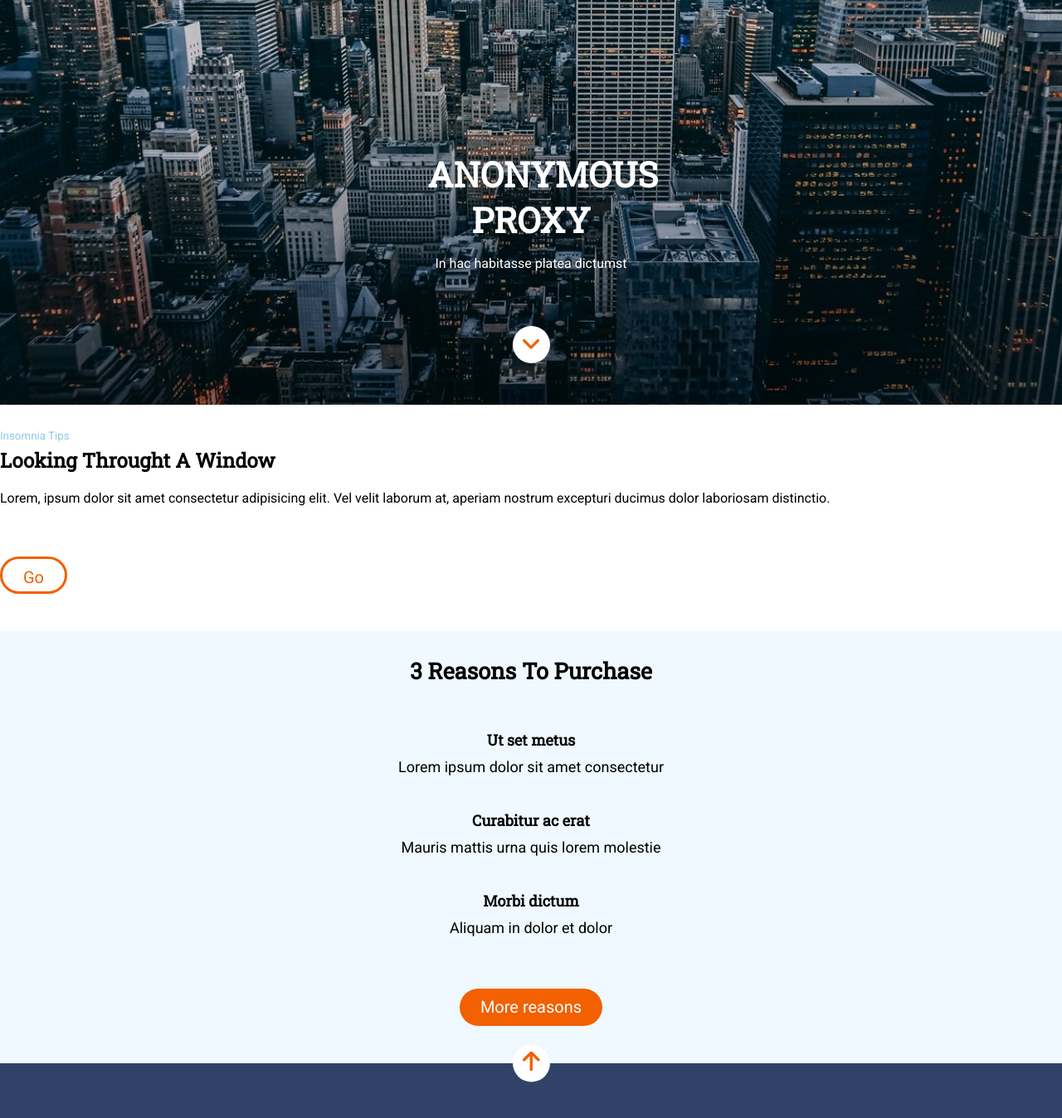
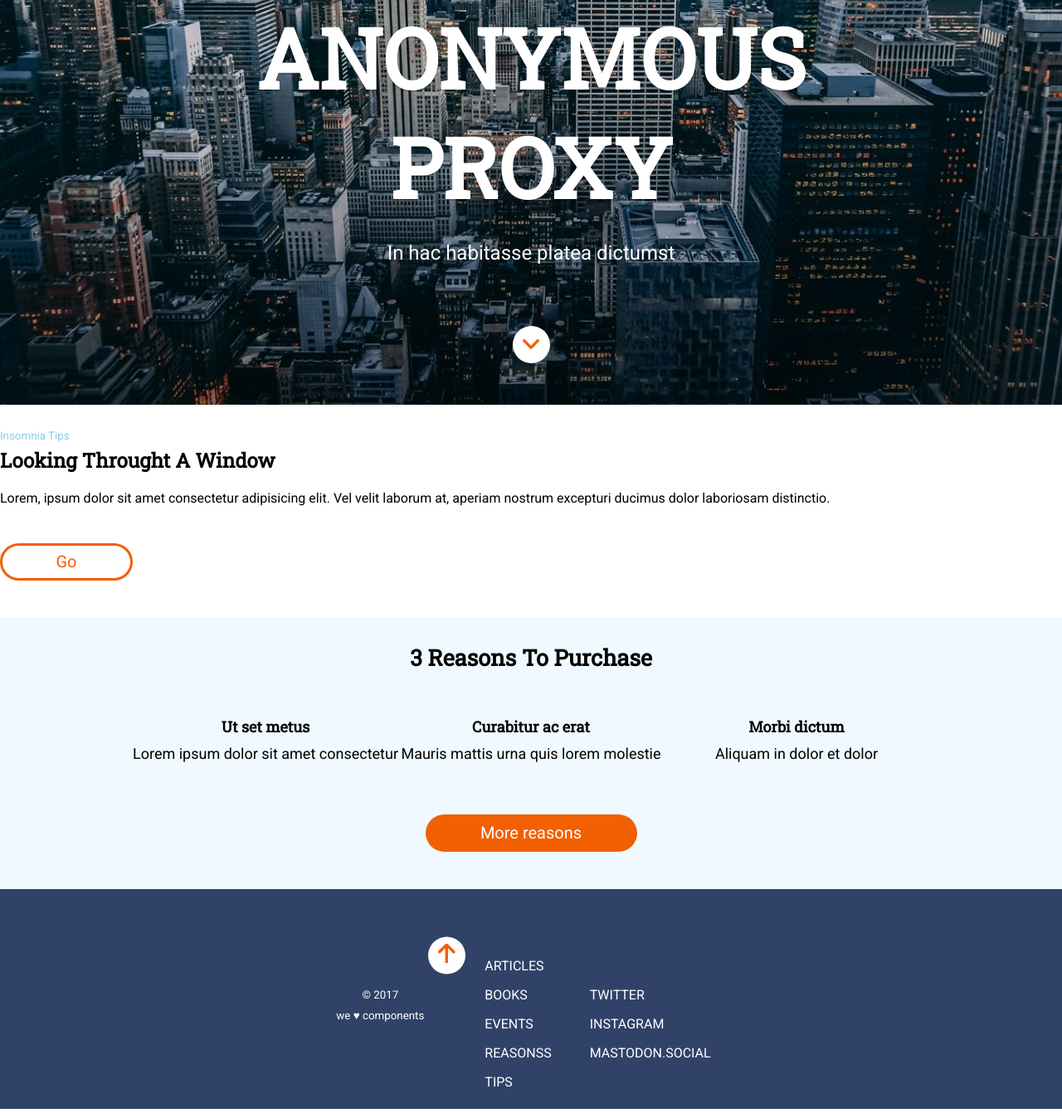
Before and after one commit to btdvalle/m1-evaluacion-final-btdvalle, a website: page docs/index.html in a window 1280 px wide. Shown: the part 312-1660 px from the top of the page at 83% size. Drawn offline with nearby package versions, Linux system fonts and the light colour scheme; files that its build step writes are made by us from their sources.

Commit message:
Add mediaqueries

```diff
--- a/_src/assets/scss/components/_buttons.scss
+++ b/_src/assets/scss/components/_buttons.scss
@@ -3,16 +3,35 @@
 .btn__small {
   border: solid $color-btn 3px;
   color: $color-btn;
+  width: 75px;
+
+  @media all and (min-width:768px){
+    width: 90px;
+  }
+
+  @media all and (min-width:1200px){
+    width: 160px;
+  }
 }
 
 .btn__big{
     background: $color-btn;
     color: $color-btn-font;
+    width: 185px;
 
+    @media all and (min-width:768px){
+      width: 210px;
+    }
+
+    @media all and (min-width:1200px){
+      width: 255px;
+    }
 }
 
 .btn{
-  display: inline-block;
+  display: flex;
+  justify-content: center;
+  align-items: center;
   height: 45px;
   padding: 10px 25px;
   border-radius: 25px;
--- a/_src/assets/scss/layout/_footer.scss
+++ b/_src/assets/scss/layout/_footer.scss
@@ -9,11 +9,30 @@
     background: $color-bg-footer;
     color: $color-font-footer;
 
+    @media all and (min-width:768px){
+        flex-flow: row nowrap;
+        justify-content: space-evenly;
+    }
+
+    @media all and (min-width:1200px){
+        justify-content: center;
+    }
+
     .menu{
         list-style: none;
         padding: 0;
         text-align: center;
         margin-bottom: 30px;
+
+        @media all and (min-width:768px){
+            text-align: left;
+
+        }
+
+        @media all and (min-width:1200px){
+            margin: 15px;
+        }
+
 
 
         &__link{
@@ -32,6 +51,10 @@
         flex-flow: column nowrap;
         align-items: center;
 
+        @media all and (min-width:768px){
+            order: -1;
+    }
+
         .small{
             padding: 5px;
         }
--- a/_src/assets/scss/layout/_header.scss
+++ b/_src/assets/scss/layout/_header.scss
@@ -29,12 +29,29 @@
   .title {
     margin-bottom: 10px;
     text-align: center;
-    max-width: 15.625rem;
+    max-width: 250px;
     font-size: 2.625rem;
+    text-shadow: 0 2px rgba(0,0,0,0.2);
+
+    @media all and (min-width:768px){
+      font-size: 5rem;
+      max-width: 500px;
+    }
+
+    @media all and (min-width:1200px){
+      font-size: 6.25rem;
+      max-width: 750px;
+    }
   }
 
   .subtitle {
     text-align: center;
+
+    @media all and (min-width:768px){
+      font-size: 1.5rem;
+    }
+
+
   }
 
 
--- a/_src/assets/scss/layout/_main.scss
+++ b/_src/assets/scss/layout/_main.scss
@@ -47,6 +47,11 @@
     grid-template-rows: 1fr 1fr 1fr;
     margin: 0 70px;
 
+    @media all and (min-width:768px){
+      grid-template-columns: 1fr 1fr 1fr;
+      grid-template-rows: 1fr;
+      margin: 0 37.5px;
+    }
 
   }
 }
```
Also changed, not shown: _src/templates/partials/_footer.html (+1 -1 lines), _src/templates/partials/_header.html (+1 -1 lines), _src/templates/partials/_main.html (+19 -10 lines).
